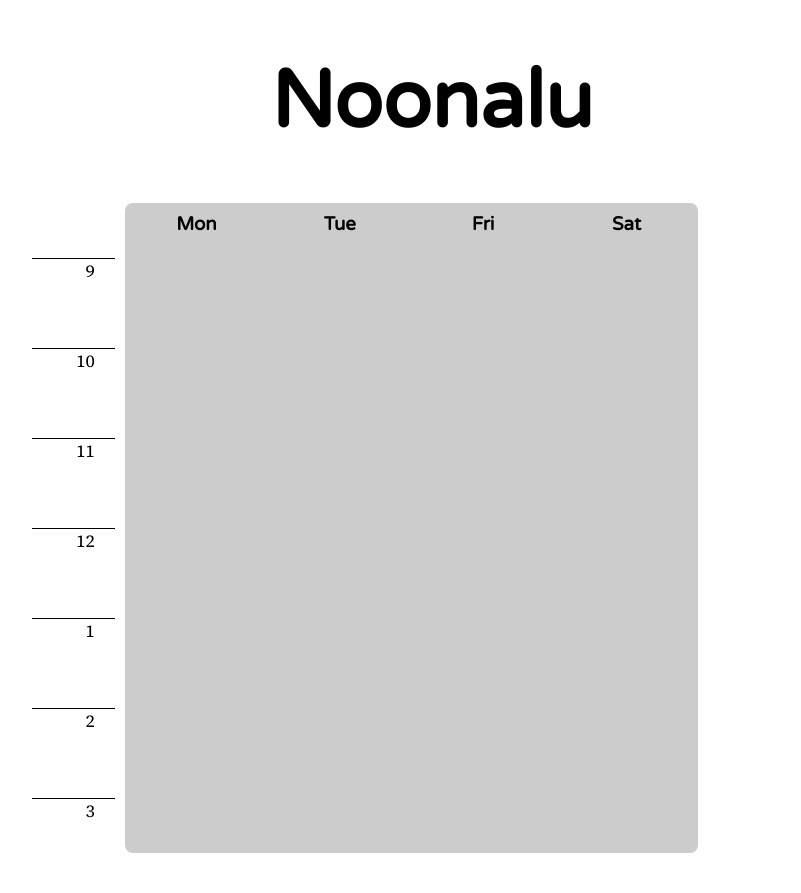
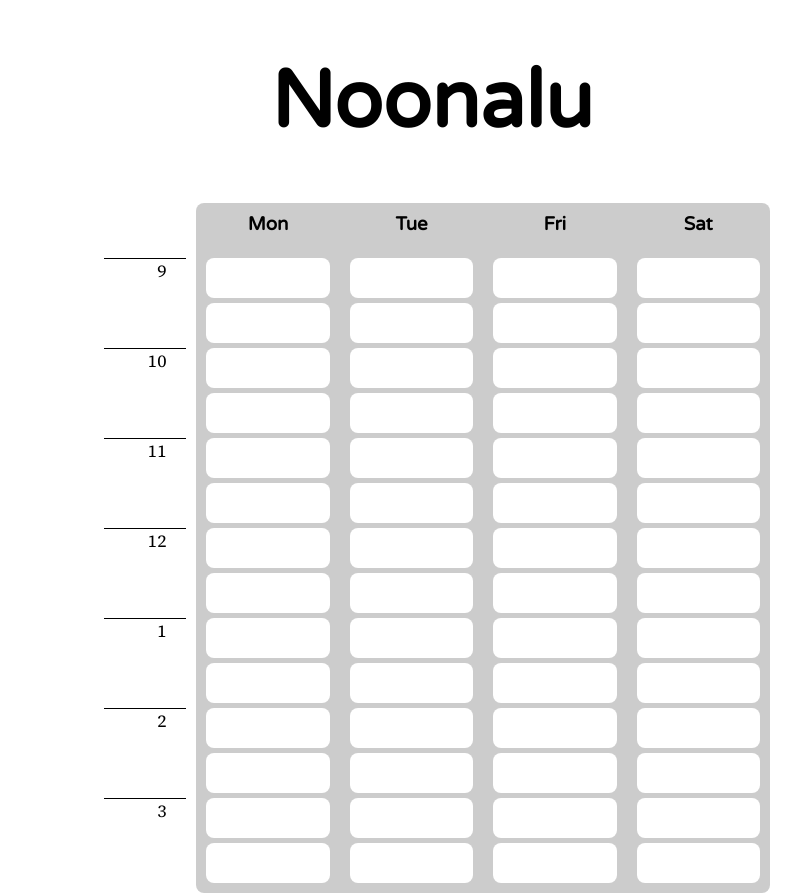
Before and after one commit to noonalu/noonalu-web, a Vue app: page /#/cal in a window 1280 px wide. Shown: the whole page, without its empty margins (208-1009 px from the left). Before the commit the page ends 853 px from the top, so only its background shows below. Built offline with nearby package versions, Linux system fonts and the light colour scheme.

Commit message:
days are dynamic in length

```diff
--- a/src/components/Calendar/Calendar.vue
+++ b/src/components/Calendar/Calendar.vue
@@ -40,14 +40,10 @@
 		const startHour = props.startTime.getHours()
 		const endHour = props.endTime.getHours()
 
-		console.log("startHour: " + startHour)
-		console.log("endHour: " + endHour)
-
 		if (isMorning(startHour) && isAfternoon(endHour)) {
 			for (var i = startHour; i <= 12; i++) {
 				hours.push(i)
 			}
-
 			// start at "1" that gets converted
 			for (var i = 13; i <= endHour; i++) {
 				hours.push(i - 12)
@@ -63,16 +59,18 @@
 		return hours
 	}
 
-	// Needed for CSS binding
+
+	// MARK: CSS Binding constants
+	// Used for ranges of the calendar page
+
 	const timeRangeLength = computed<number>(() => {
-	// function timeRangeLength(): number {
 		return timeRange().length * 2
 	})
 
-	// TOOD: For initializing with defaults
-	// const props = withDefaults(defineProps<Props>(),{
-	// 	dayNames: () => ['sun']
-	// })
+	const dayRangeLength = computed<number>(() => {
+	// function timeRangeLength(): number {
+		return props.dayModels.length
+	})
 
 </script>
 
@@ -89,7 +87,7 @@
 				<p v-for="(hour, i) in timeRange()">{{ hour }}</p>
 			</div>
 
-			<Day v-for="(day, i) in dayModels" :dayModel="day" />
+			<Day v-for="(day, i) in dayModels" :dayModel="day" :timeRangeLength="timeRangeLength" />
 		</div>
 	</div>
 
@@ -113,11 +111,7 @@
 		// we need to do some manual... adjustments.
 		&>div {
 			background-color: rgba(black, 0.2);
-			// padding: 0 5px;
 			padding: 10px;
-
-			// REDO ALL STYLING GOING LEFT TO RIGHT TO STAY SANE
-			// AAAHHHHHHH
 
 			// Border radius only on edges of first & last "real" col
 			// (I can't believe this works...)
@@ -133,7 +127,7 @@
 		display: grid;
 		// column-gap: 8px;
 		// 1 + num days for legend col
-		grid-template-columns: 10% repeat(5, 14%);
+		grid-template-columns: 10% repeat(v-bind('dayRangeLength'), 14%);
 		justify-content: center;
 
 		#legend {
@@ -141,7 +135,6 @@
 			grid-template-rows: repeat(v-bind('timeRangeLength'), 40px);
 			row-gap: 5px;
 			background-color: white;
-
 
 			// Day cols:
 			// 40 + 5 + 40 = 85
--- a/src/components/Calendar/Day.vue
+++ b/src/components/Calendar/Day.vue
@@ -4,19 +4,22 @@
 	import DayModel from '../../models/DayModel'
 
 	// TODO: architecture?? MVVM?
-	const props = defineProps({
-		dayModel: DayModel,
-		// hours: number[]
-	})
+	export interface Props {
+		dayModel: DayModel
+		timeRangeLength: number
+	}
 
-	var hours = [9, 10, 11, 12, 1, 2, 3, 4, 5]
+	const props = defineProps<Props>()
+
+	// TODO: handle relative index reactive click from Increment component
+	// and bubble up to Calendar component as a unified (i.e., selected) range
 
 </script>
 
 <template>
     <div class="day">
     	<h3>{{ dayModel.name }}</h3>
-		<Increment v-for="n in hours.count"/>
+		<Increment v-for="n in timeRangeLength"/>
 	</div>
 </template>
 
@@ -25,9 +28,6 @@
 	.day {
 		display: grid;
 		row-gap: 5px;
-		// TODO: Might want to map days dynamically here...
-		// and remove `height: 40px` on `.increment`
-		// grid-template-rows: repeat()
 	}
 
 	h3 {
```
